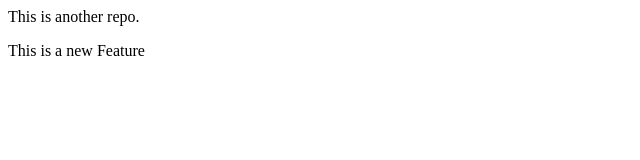
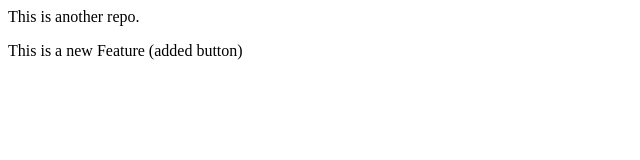
Before and after one commit to rohit-negi07/local-repo, a plain HTML site: page index.html in a window 1280 px wide. Shown: the full height of the page, 0-640 px from the left. Drawn offline with Linux system fonts and the light colour scheme.

```diff
--- a/index.html
+++ b/index.html
@@ -1,2 +1,2 @@
 <p>This is another repo.</p>
-<p>This is a new Feature</p>
+<p>This is a new Feature (added button)</p>
```
